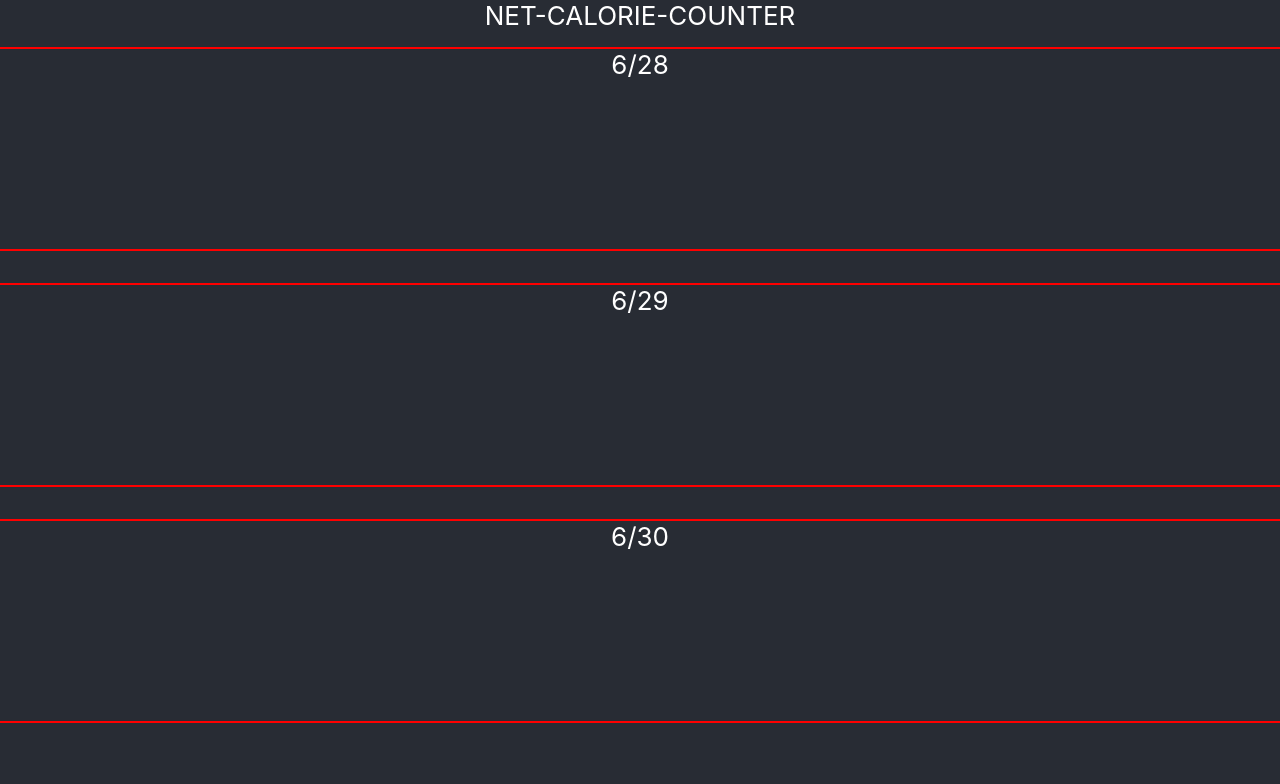
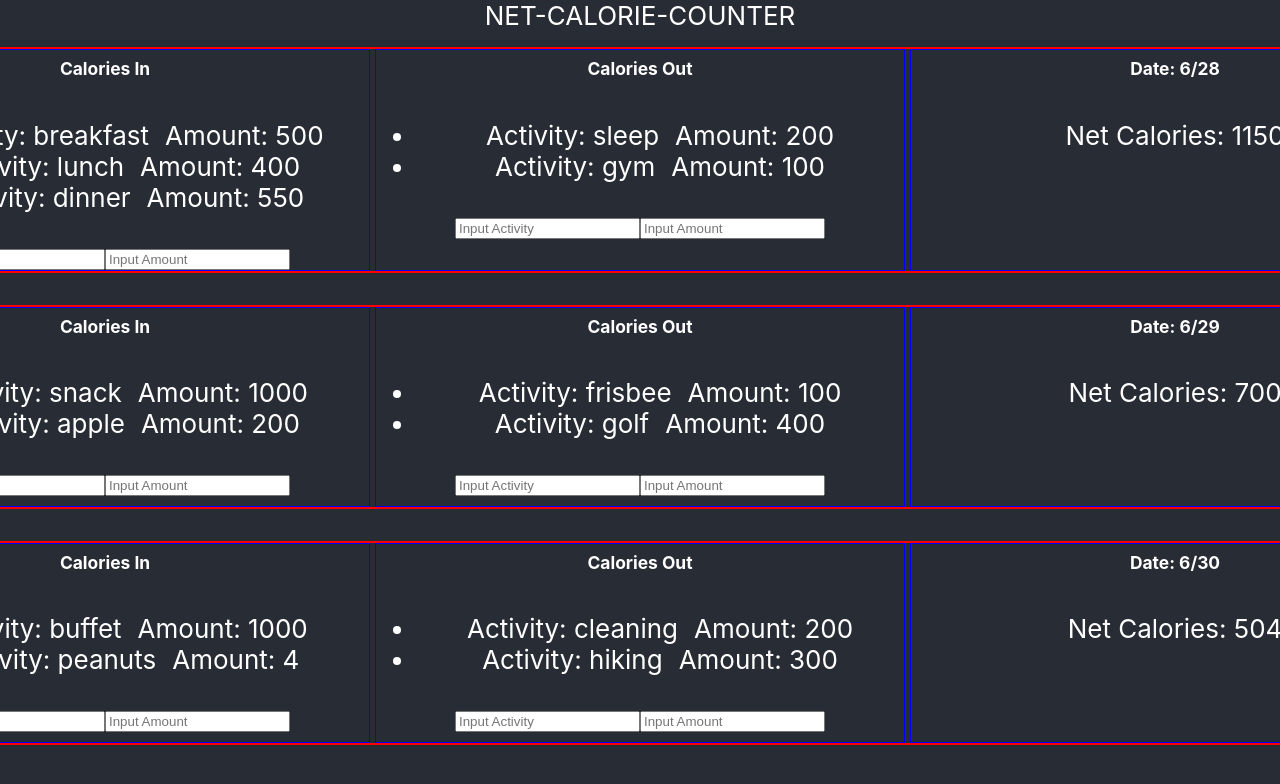
Before and after one commit to promineo-fesd-mountain-2022-03-24/net-calorie-counter, a React (Create React App) app: page / in a window 1280 px wide. Shown: the top 784 px of the page. Built offline with nearby package versions, Linux system fonts and the light colour scheme.

Commit message:
update day 2, add list, and props

```diff
--- a/src/App.js
+++ b/src/App.js
@@ -5,6 +5,7 @@ import { dataArray } from './dummyData/net_calorie_data';
 
 function App() {
   const data = dataArray;
+  // TODO: hold this data in state, so we can update/ manipulate it
   // console.log(data);
   return (
     <div className="App">
@@ -14,7 +15,6 @@ function App() {
         <DailyContainer key={i} value={dataObj}/>
         ))
       }
-
     </div>
   );
 }
--- a/src/components/dailyContainer.css
+++ b/src/components/dailyContainer.css
@@ -1,6 +1,8 @@
 .container {
   width: 1600px;
-  height: 200px;
+  min-height: 200px;
   border: 2px solid red;
   margin: 16px;
+  display: flex;
+  justify-content: space-between
 }
--- a/src/components/dailyContainer.jsx
+++ b/src/components/dailyContainer.jsx
@@ -1,10 +1,29 @@
 import './dailyContainer.css';
+import { useEffect, useState } from 'react';
+import { SectionContainer } from './sectionContainer';
 
 export function DailyContainer(props) {
-  console.log(props);
+
+  const [netCalories, setNetCalories] = useState(0)
+
+  useEffect(() => {
+
+    const caloriesInTotal = props.value.caloriesIn.reduce((accumulator, currentValue) => {
+      return accumulator += currentValue.amount
+    }, 0)
+
+    const caloriesOutTotal = props.value.caloriesOut.reduce((acc, val) => {
+      return acc += val.amount
+    }, 0)
+    setNetCalories(caloriesInTotal - caloriesOutTotal);
+
+  },[netCalories, props])
+
   return (
     <div className='container'>
-      {props.value.day}
+      <SectionContainer title='Calories In' data={props.value.caloriesIn} shouldAllowInput={true} />
+      <SectionContainer title='Calories Out' data={props.value.caloriesOut} shouldAllowInput={true} />
+      <SectionContainer title={`Date: ${props.value.day}`} data={[]} netCalories={`Net Calories: ${netCalories}`}/>
     </div>
   )
 }
--- /dev/null
+++ b/src/components/sectionContainer.jsx
@@ -0,0 +1,35 @@
+
+export function SectionContainer(props) {
+
+  return (
+    <div style={{border: '1px solid blue', width: '33%'}}>
+      <h6 style={{marginTop: '8px'}}>{props.title}</h6>
+        <ul>
+        {
+          props.data && (
+            props.data.map((row, i)=> (
+              <li key={i}>
+              <span style={{marginRight: 16}}>Activity: {row.activity}</span>
+              <span>Amount: {row.amount}</span>
+            </li>
+          ))
+          )
+        }
+        </ul>
+        {
+          props.netCalories && (
+            <div>{props.netCalories}</div>
+          )
+        }
+        <div>
+          {props.shouldAllowInput && (
+            <>
+            <input placeholder='Input Activity' />
+            {/* TODO: this value should only be a number */}
+            <input placeholder='Input Amount' />
+            </>
+          )}
+        </div>
+    </div>
+  )
+}
--- a/src/dummyData/net_calorie_data.js
+++ b/src/dummyData/net_calorie_data.js
@@ -28,7 +28,7 @@ export const dataArray = [
   },
   {
     day: '6/29',
-    calroiesIn: [
+    caloriesIn: [
       {
         activity: 'snack',
         amount: 1000
```
